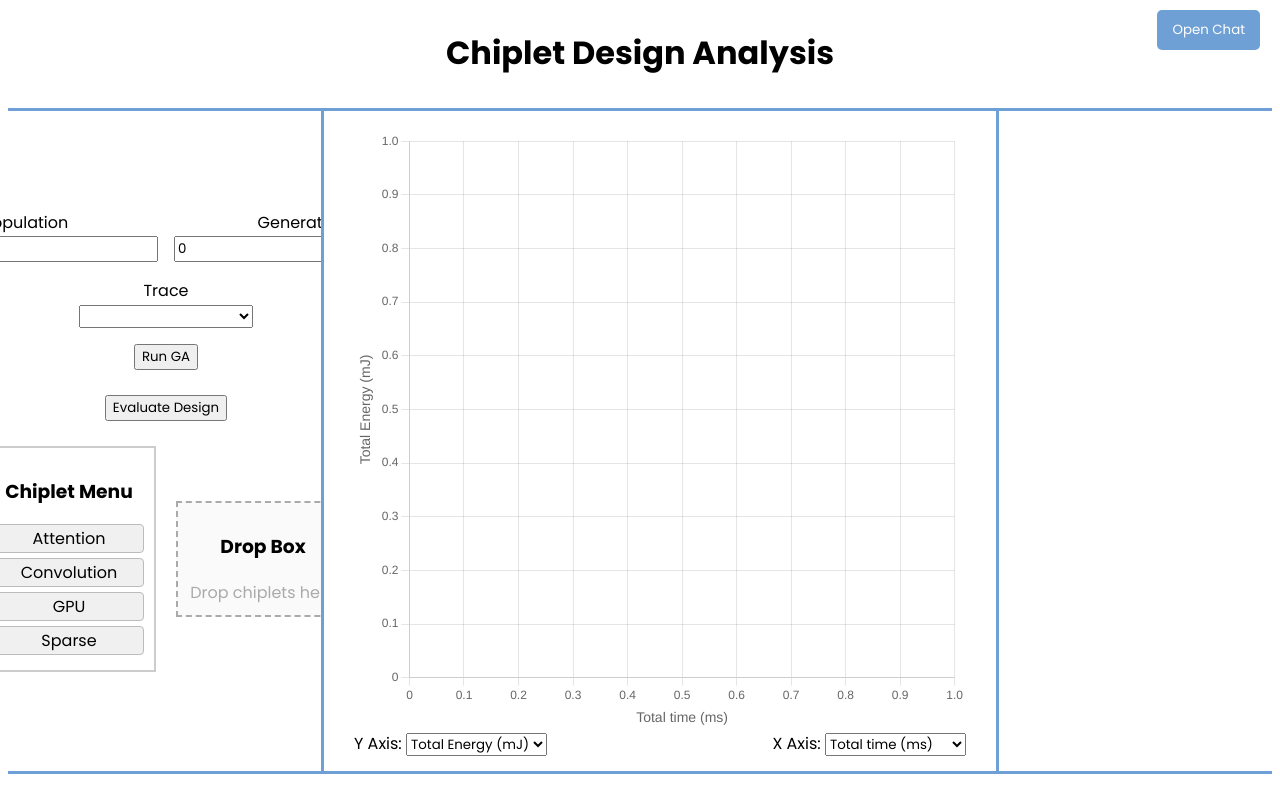
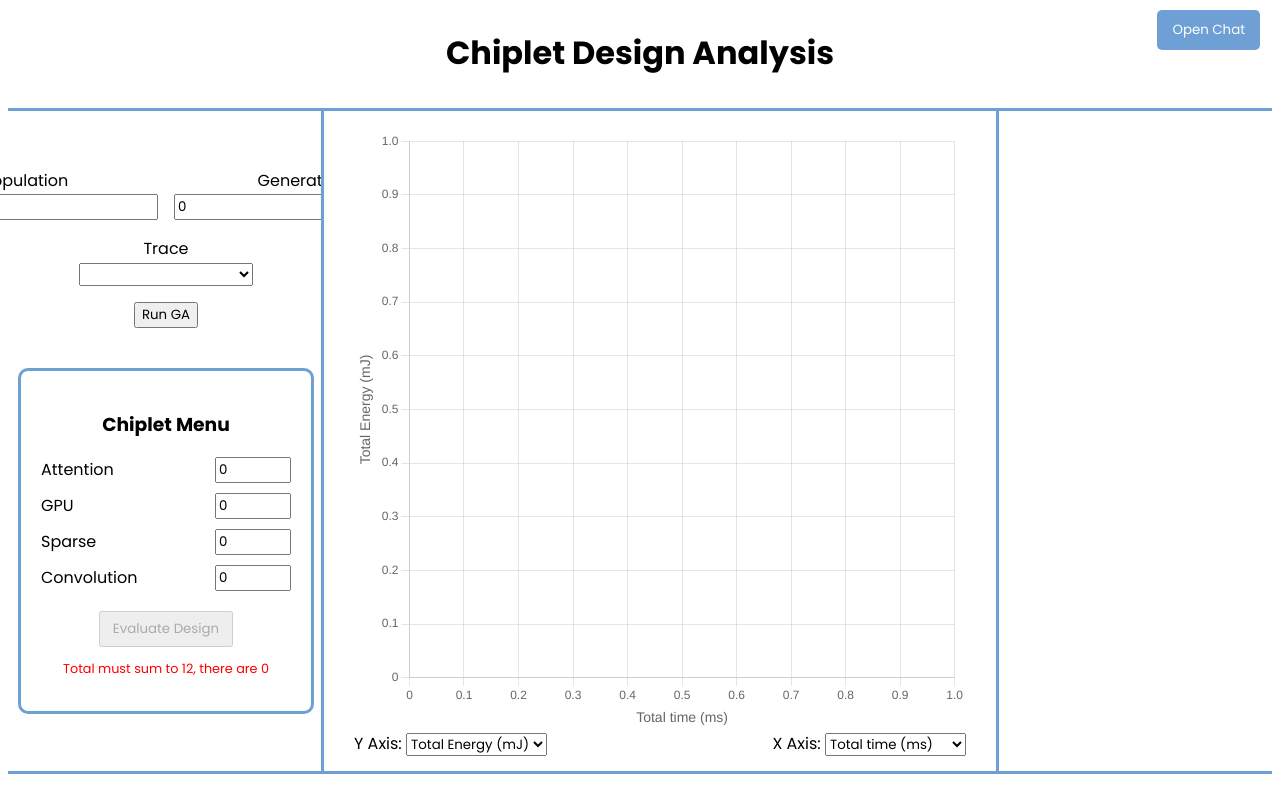
Before and after one commit to seakers/chiplet-interface, a Vue app: page / in a window 1280 px wide. Built offline with nearby package versions, Linux system fonts and the light colour scheme; a web font is replaced by a local one.

Commit message:
Implemented input-based point evaluation

```diff
--- a/src/App.vue
+++ b/src/App.vue
@@ -13,8 +13,9 @@
         <RunGA ref="RunGA" @run-ga="RunGAMain" :isRunning="GAisRunning" />
         <!-- <Slider :label="filter1" v-model="filterA" />
         <Slider :label="filter2" v-model="filterB" /> -->
-        <button @click="evaluate_design" style="margin: 5px;">Evaluate Design</button>
-        <DragDrop ref="DragDrop" />
+        <!-- <button @click="evaluate_design" style="margin: 5px;">Evaluate Design</button>
+        <DragDrop ref="DragDrop" /> -->
+        <ChipletMenu ref="ChipletMenu" @evaluate-chiplet="evaluate_design_input" />
       </div>
 
       <!-- Middle Column (Plot) -->
@@ -47,6 +48,7 @@ import Slider from "./components/Slider.vue";
 import Plot from "./components/Plot.vue";
 import Chat from "./components/Chat.vue";
 import DragDrop from "./components/DragDrop.vue";
+import ChipletMenu from "./components/ChipletMenu.vue";
 import "./assets/styles.css";
 
 export default {
@@ -56,6 +58,7 @@ export default {
     Plot,
     Chat,
     DragDrop,
+    ChipletMenu,
   },
   data() {
     return {
@@ -142,6 +145,15 @@ export default {
     async evaluate_design() {
       try {
         const eval_data = await this.$refs.DragDrop.evaluate_point();
+        console.log("Design evaluation confirmed.");
+        this.$refs.Plot.updateChartData(eval_data);
+      } catch (error) {
+        console.error("Error confirming design evaluation:", error);
+      }
+    },
+    async evaluate_design_input() {
+      try {
+        const eval_data = await this.$refs.ChipletMenu.evaluate_point_input();
         console.log("Design evaluation confirmed.");
         this.$refs.Plot.updateChartData(eval_data);
       } catch (error) {
--- /dev/null
+++ b/src/components/ChipletMenu.vue
@@ -0,0 +1,89 @@
+<template>
+    <div class="chiplet-menu">
+        <h3>Chiplet Menu</h3>
+        <div class="input-group" v-for="(value, key) in inputs" :key="key">
+            <label :for="key">{{ key }}</label>
+            <input type="number" :id="key" v-model.number="inputs[key]" min="0" max="12" />
+        </div>
+        <button :disabled="!isSumValid || isRunning" @click="emitDesign">Evaluate Design</button>
+        <p v-if="!isSumValid" class="warning">Total must sum to 12, there are {{ total }}</p>
+    </div>
+</template>
+
+<script>
+import axios from 'axios';
+
+export default {
+    data() {
+        return {
+            inputs: {
+                Attention: 0,
+                GPU: 0,
+                Sparse: 0,
+                Convolution: 0,
+            },
+            isRunning: false,
+        };
+    },
+    computed: {
+        total() {
+            return Object.values(this.inputs).reduce((acc, val) => acc + val, 0);
+        },
+        isSumValid() {
+            return this.total === 12;
+        },
+    },
+    methods: {
+        emitDesign() {
+            this.$emit("evaluate-chiplet");
+        },
+        async evaluate_point_input() {
+            this.isRunning = true;
+            try {
+                console.log("In Confirm")
+                console.log(this.inputs)
+                const response = await axios.get("http://127.0.0.1:8000/api/evaluate-point-inputs/", {
+                    params: {
+                        ...this.inputs,
+                        trace: "gpt-j-65536-weighted",
+                    }
+                });
+                console.log("EVAL DATA")
+                console.log(response.data.data)
+                return response.data.data;
+            } catch (error) {
+                console.error("Error evaluating design: ", error)
+            } finally {
+                this.isRunning = false;
+            }
+        },
+    },
+};
+</script>
+
+<style scoped>
+.chiplet-menu {
+    border: 3px solid var(--primary-color);
+    border-radius: 10px;
+    padding: 20px;
+    width: 250px;
+    margin-top: 20px;
+}
+
+.input-group {
+    display: flex;
+    flex-direction: row;
+    margin-bottom: 10px;
+    justify-content: space-between;
+}
+
+.warning {
+    color: red;
+    font-size: 0.8em;
+}
+
+button {
+    margin-top: 10px;
+    padding: 6px 12px;
+}
+</style>
```
